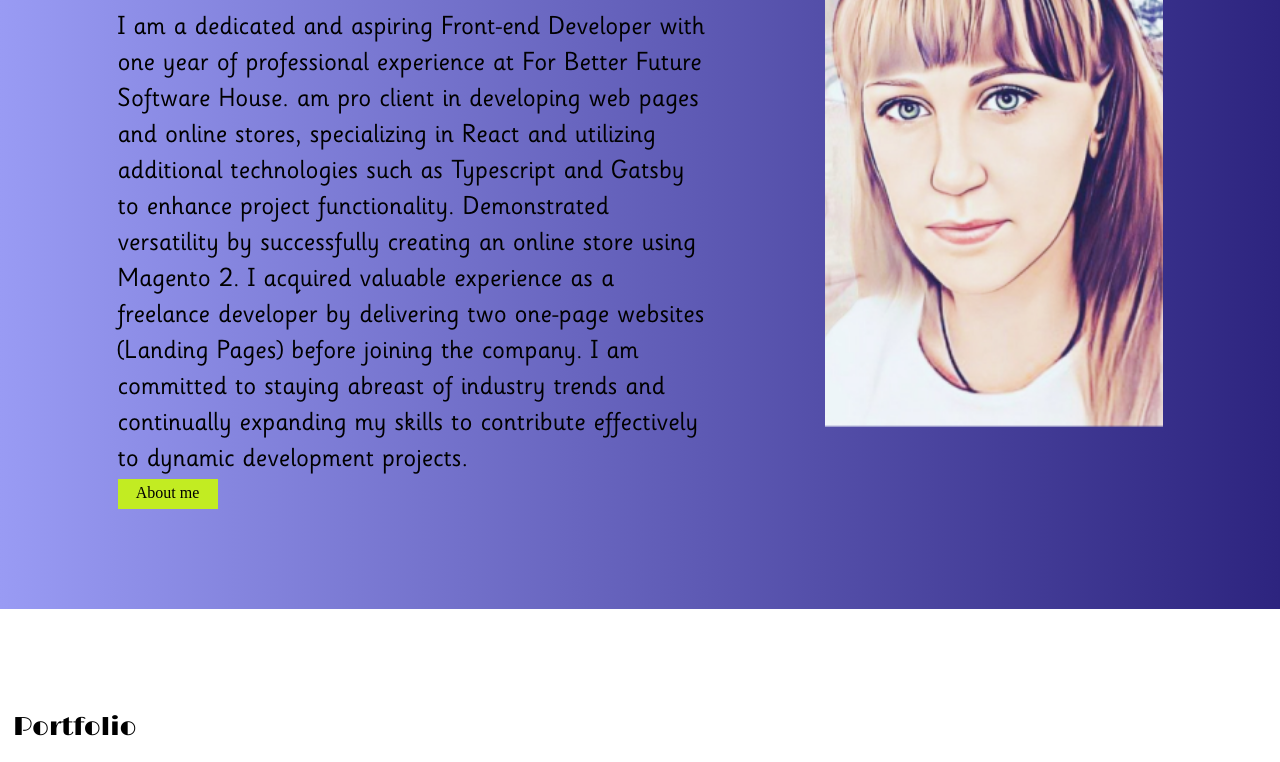
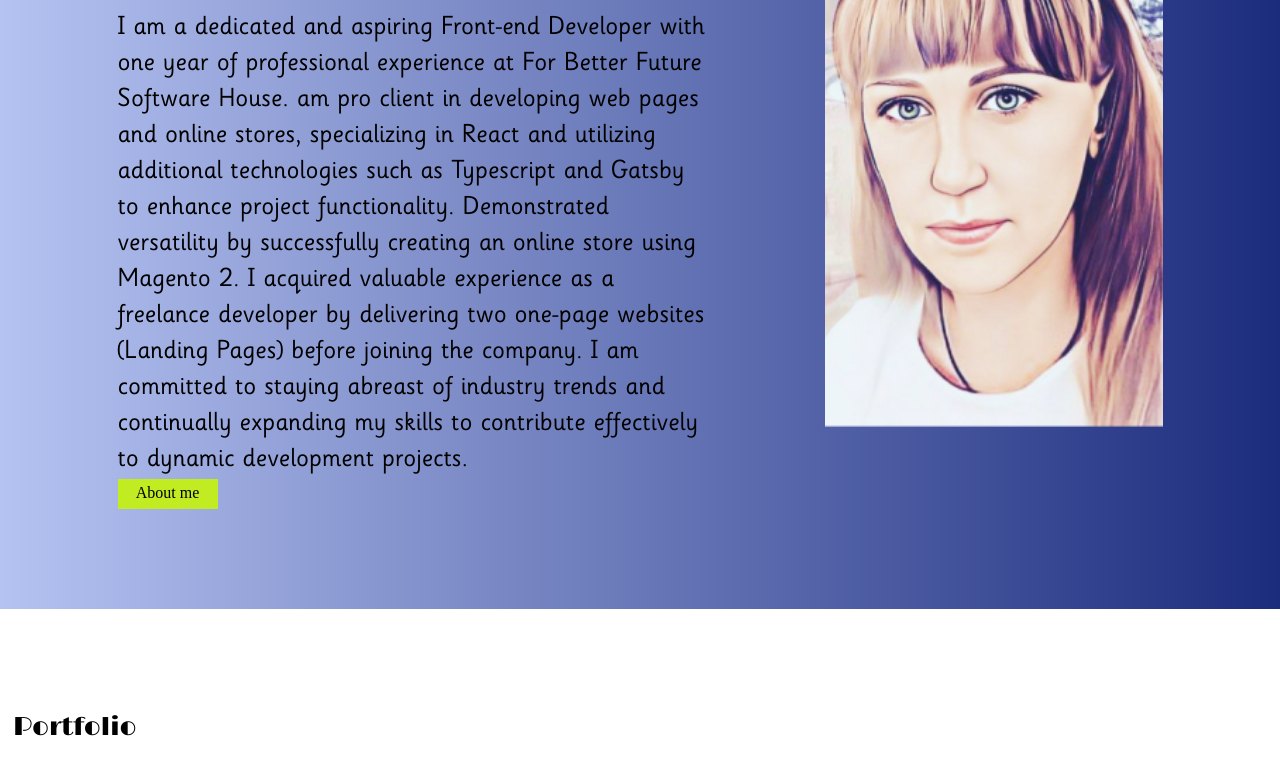
Before and after one commit to ViktoriiaRud/my-portfolio, a Gatsby site: page / in a window 1280 px wide. Shown: the part 333-1095 px from the top of the page. Built offline with nearby package versions, Linux system fonts and the light colour scheme; Gatsby itself is replaced by a stand-in of ours.

Commit message:
add styled color2

```diff
--- a/src/components/organisms/about-me/about-me.styles.ts
+++ b/src/components/organisms/about-me/about-me.styles.ts
@@ -5,7 +5,7 @@ import Typography from "../../atoms/typography";
 
 export const WrapperAboutClient = styled.div`
   width: 100%;
-  background: linear-gradient(to right, #999BF4, #2D247F);
+  background: linear-gradient(to right, #B5C3F2, #1C2C7D);
 `;
 
 export const StyledWrapperAboutClient = styled.div`
--- a/src/theme/globalStyles.ts
+++ b/src/theme/globalStyles.ts
@@ -17,7 +17,7 @@ export const GlobalStyle = createGlobalStyle`
   body {
     overflow-x: hidden;
     word-break: break-word;
-    background-color: ${({ theme }) => theme.colors.backgroundPink};
+    background-color: ${({ theme }) => theme.colors.backgroundLightblue};
 
     ${breakpoint.lg} {
       padding-top: 0;
--- a/src/theme/theme.tsx
+++ b/src/theme/theme.tsx
@@ -23,12 +23,17 @@ export const theme = {
         gray3: '#ADADAD',
         rosybrown: '#C54B73',
         rosybrownDark: '#8C2C61',
-        blueDark: '#2D247F',
+        blueDark: '#152356',
+        blueDark5: '#223581',
+        blueDark6: '#1C2C7D',
+        blueDarkTwo: '#2D247F',
+        blueGreen: '#225E81',
         lightpink: '#FCDEEF',
         backgroundPink: '#F7EDF4',
+        backgroundLightblue: '#F5F9FF',
         greenyellow: '#C2EC22',
         yellow: '#E1D614',
-        lightblue: '#999BF4',
+        lightblue: '#B5C3F2',
     },
 
     gap: {
```
